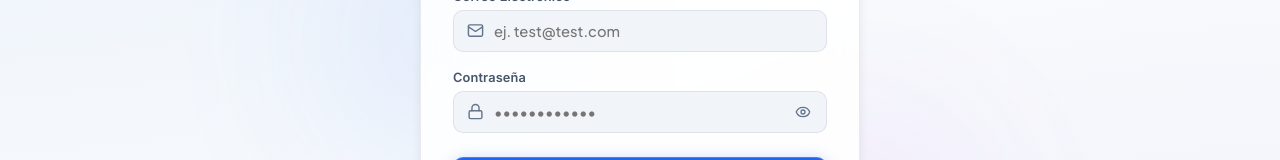
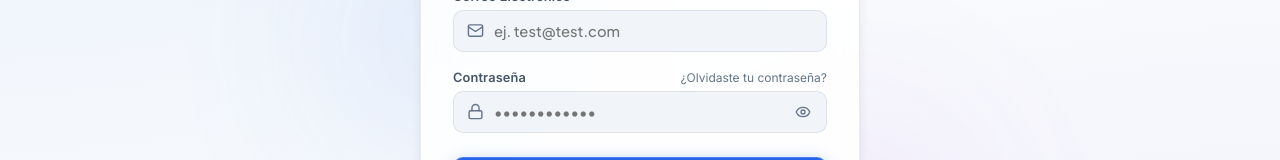
Before and after one commit to Juanruizkk/DEMOML, a React (Vite) app in the folder client/: page /login in a window 1280 px wide. Shown: the part 284-444 px from the top of the page. Built offline with nearby package versions, Linux system fonts and the light colour scheme; no server answers.

Commit message:
feat: add forgot-password link in login and public reset routes

```diff
--- a/client/src/App.tsx
+++ b/client/src/App.tsx
@@ -13,6 +13,8 @@ const TenantPage      = lazy(() => import('./pages/TenantPage'))
 const OnboardingPage  = lazy(() => import('./pages/OnboardingPage'))
 const DemoPage        = lazy(() => import('./pages/DemoPage'))
 const ActivatePage    = lazy(() => import('./pages/ActivatePage'))
+const ForgotPasswordPage = lazy(() => import('./pages/ForgotPasswordPage'))
+const ResetPasswordPage  = lazy(() => import('./pages/ResetPasswordPage'))
 
 function PrivateRoute({ children, roles }: { children: ReactElement; roles: string[] }) {
   const { user, loading } = useAuth()
@@ -54,6 +56,8 @@ export default function App() {
           path="/login"
           element={user ? <Navigate to={defaultRoute(user.role)} replace /> : <LoginPage />}
         />
+        <Route path="/forgot-password" element={<ForgotPasswordPage />} />
+        <Route path="/reset-password/:token" element={<ResetPasswordPage />} />
 
         {/* Tenant + demo */}
         <Route path="/questions" element={
--- a/client/src/pages/LoginPage.tsx
+++ b/client/src/pages/LoginPage.tsx
@@ -121,6 +121,14 @@ export default function LoginPage() {
                 <label className="login-label" htmlFor="password">
                   Contraseña
                 </label>
+                <a
+                  href="/forgot-password"
+                  style={{ fontSize: '12px', color: '#64748b', textDecoration: 'none' }}
+                  onMouseOver={e => (e.currentTarget.style.color = '#94a3b8')}
+                  onMouseOut={e => (e.currentTarget.style.color = '#64748b')}
+                >
+                  ¿Olvidaste tu contraseña?
+                </a>
               </div>
               <div className="login-input-wrap">
                 <Lock size={17} className="input-icon-left" />
```
